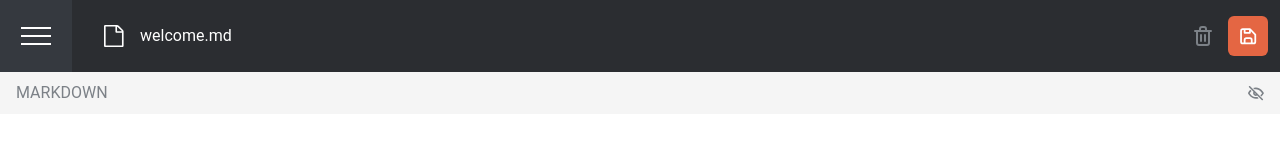
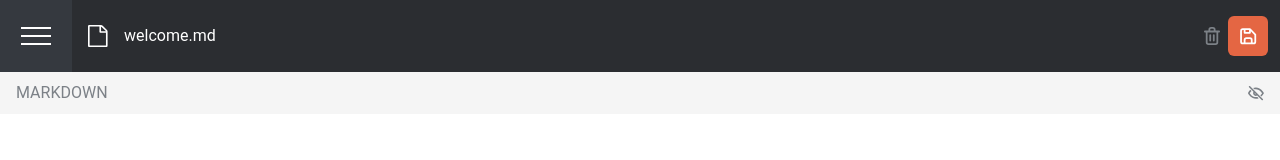
Before and after one commit to shan1y/markdown-editor, a React (Create React App) app: page / in a window 1280 px wide. Shown: the top 160 px of the page. Built offline with nearby package versions, Linux system fonts and the light colour scheme.

Commit message:
icon size on page header fixed hieght

```diff
--- a/src/Components/PageHeader.tsx
+++ b/src/Components/PageHeader.tsx
@@ -22,17 +22,17 @@ function PageHeader({setSidebar, sidebar, setShowDeleteModal,markdownTitle, save
                {!sidebar ?<img src={menuIcon} alt="menu icon"></img>: <img src={closeMenuIcon} className="min-w-[30px] p-2" alt="close menu icon"></img> }
             </div>
             <div className='flex justify-between w-full'>
-            <div className='flex flex-4 mx-8 items-center gap-4'>
+            <div className='flex flex-4 mx-4 items-center gap-4'>
                 <div>
                     <img src={paperIcon} className="min-w-[20px]" alt="document icon"></img>
                 </div>
                 <p className='text-white'>{markdownTitle}</p>
             </div>
-            <div className='flex gap-4'>
+            <div className='flex gap-2'>
             <button>
-                <img onClick={()=>{setShowDeleteModal(true)}}src={deleteIcon} alt="trash icon" />
+                <img onClick={()=>{setShowDeleteModal(true)}}src={deleteIcon} alt="trash icon" className="min-w-[16px] w-[16px]"/>
             </button>
-            <button onClick={()=>{saveChanges()}} className='bg-orange flex justify-center items-center w-40 h-40 rounded-md'>
+            <button onClick={()=>{saveChanges()}} className='bg-orange flex justify-center items-center w-40 h-40 min-w-[14px] rounded-md'>
                 <img src={saveIcon} alt="save button" />
             </button>
             </div>
```
